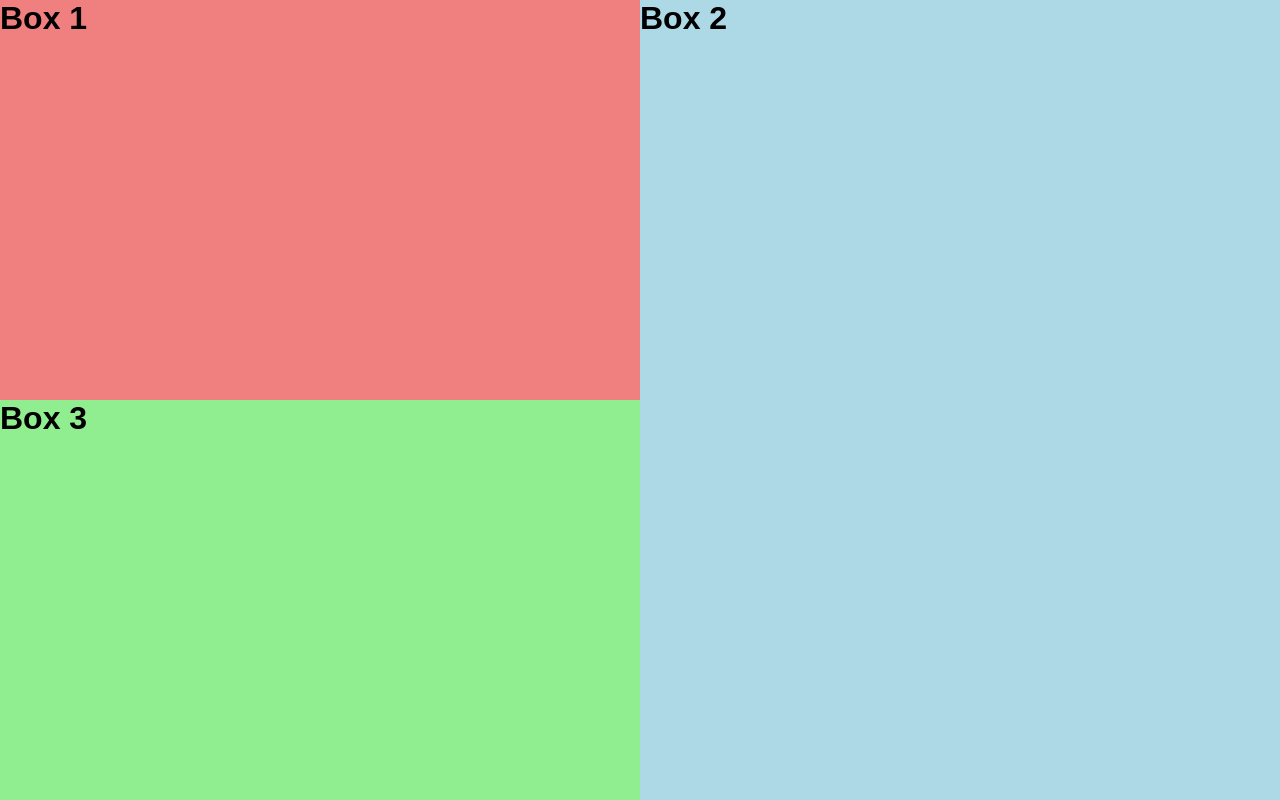
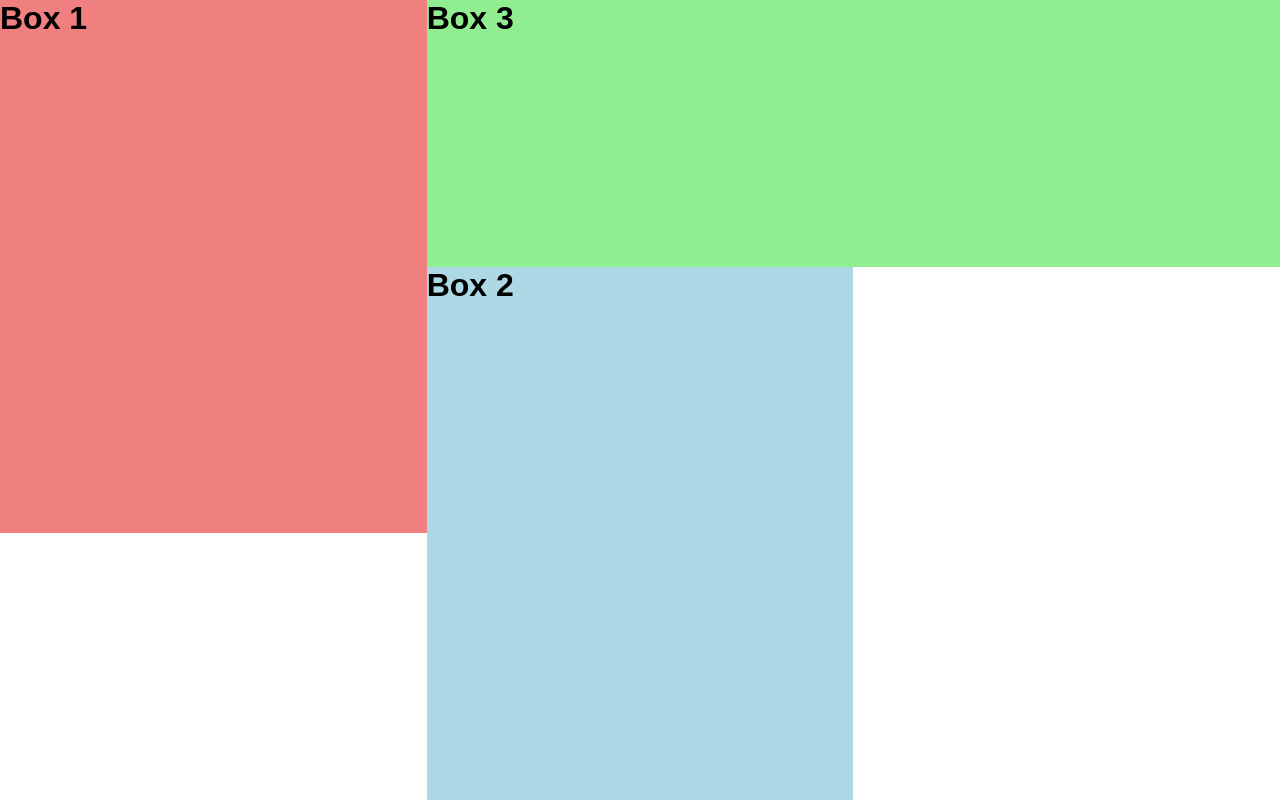
Before and after one commit to josee-fernandes/css-grid-crash-course, a plain HTML site: page index.html in a window 1280 px wide. Drawn offline with Linux system fonts and the light colour scheme.

Commit message:
Variations

```diff
--- a/css/style.scss
+++ b/css/style.scss
@@ -29,21 +29,19 @@ body{
 main{
    height: 100vh;
    display: grid;
-   grid-template-columns: 1fr 1fr;
-   grid-template-rows: 1fr 1fr;
+   grid-template-columns: 1fr 1fr 1fr;
+   grid-template-rows: 1fr 1fr 1fr;
 }
 
 .box1{
    grid-column: 1 / 2;
-   grid-row: 1 / 2;
+   grid-row: 1 / 3;
 }
 
 .box2{
-   grid-row: 1 / 3;
+   grid-row: 2 / 4;
 }
 
 .box3{
-   // grid-column-start: 1;
-   // grid-column-end: 3;
-   // grid-column: 1 / 3;
+   grid-column: 2 / 4;
 }
```
Also changed, not shown: css/style.css, 1 other file.
